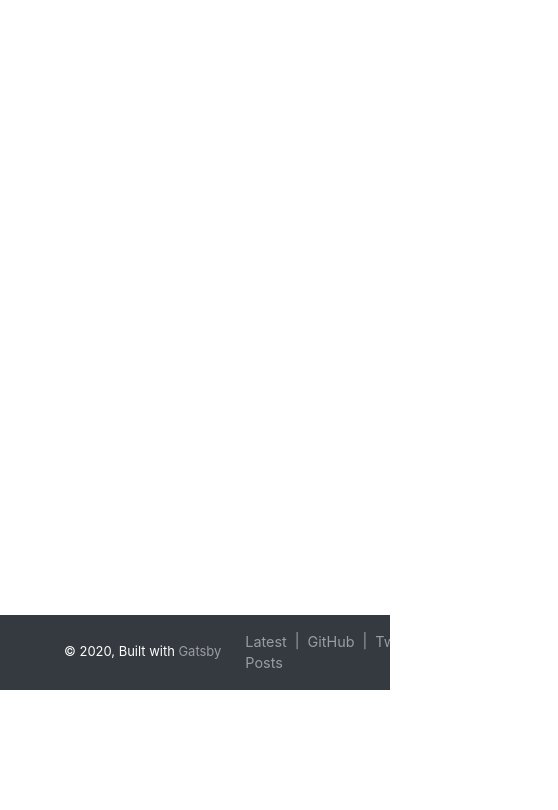
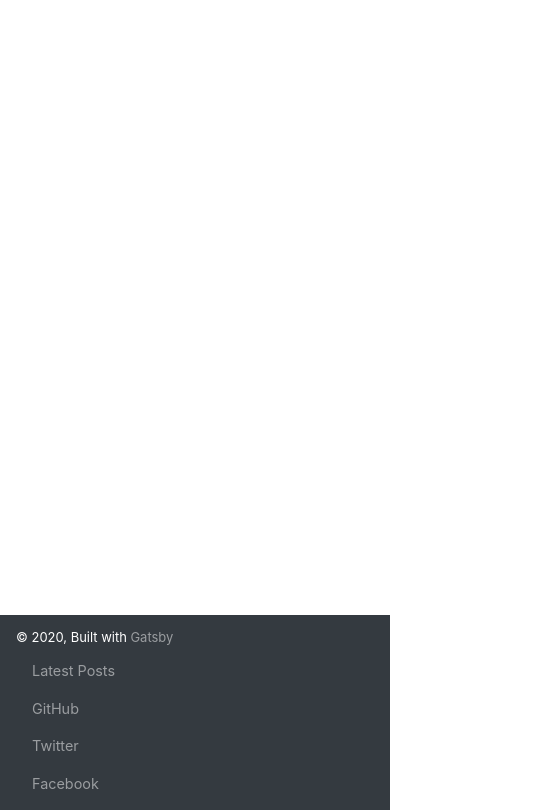
Before and after one commit to schwabbthedeck/gatsby-min-dev-blog-portfolio, a Gatsby site: page / in a window 390 px wide. Shown: the part 208-1018 px from the top of the page, 558 px wide, since content can reach past the window. Before the commit the page ends 898 px from the top, so only its background shows below. Built offline with nearby package versions, Linux system fonts and the light colour scheme; Gatsby itself is replaced by a stand-in of ours; some packages are replaced by stand-ins of ours.

Commit message:
Updated footer styles for mobile

```diff
--- a/src/components/footer.js
+++ b/src/components/footer.js
@@ -1,36 +1,43 @@
 import React from "react"
-import { Container, Navbar, Nav } from "react-bootstrap"
+import { Container, Row, Col, Navbar, Nav } from "react-bootstrap"
 import { Link } from "gatsby"
 
 export default () => (
   <Container fluid className="footer px-0">
-    {/* <footer> */}
     <Navbar bg="dark" variant="dark">
-      <Navbar.Brand className="pl-5 nav-links">
+      <Row style={{ minWidth: '100%' }}>
+        <Col md={2}>
+          <Navbar.Brand className="nav-links">
             © 2020, Built with
           {` `}
             <a title="Gatsby" href="https://www.gatsbyjs.org" target="_blank" rel="noopener noreferrer">Gatsby</a>
           </Navbar.Brand>
-      <Navbar.Collapse className="justify-content-end">
-        <Nav className="pr-3 mr-4 nav-links">
+        </Col>
+        <Col md={1}></Col>
+        <Col md={2}>
           <Nav.Link as={Link} to="/" title="Latest Posts">
             Latest Posts
               </Nav.Link>
+        </Col>
         <span className="divider">|</span>
+        <Col md={2}>
           <Nav.Link title="GitHub" href="https://www.github.com/" target="_blank" rel="noopener noreferrer">
             GitHub
               </Nav.Link>
+        </Col>
         <span className="divider">|</span>
+        <Col md={2}>
           <Nav.Link title="Twitter" href="https://www.twitter.com/" target="_blank" rel="noopener noreferrer">
             Twitter
               </Nav.Link>
+        </Col>
         <span className="divider">|</span>
+        <Col md={2}>
           <Nav.Link title="Facebook" href="https://www.facebook.com/" target="_blank" rel="noopener noreferrer">
             Facebook
               </Nav.Link>
-        </Nav>
-      </Navbar.Collapse>
+        </Col>
+      </Row>
     </Navbar>
-    {/* </footer> */}
   </Container>
 )
--- a/src/components/header.js
+++ b/src/components/header.js
@@ -7,7 +7,7 @@ import { Link } from "gatsby"
 export default () => (
   <Container fluid className="header px-0">
     <Navbar fixed="top" collapseOnSelect expand="md" bg="dark" variant="dark">
-      <Navbar.Brand className="pl-5" as={Link} to="/">
+      <Navbar.Brand as={Link} to="/">
         <svg width="24" height="24" viewBox="0 0 24 24" fill="none" xmlns="http://www.w3.org/2000/svg"><path d="M13.325 3.05011L8.66741 20.4323L10.5993 20.9499L15.2568 3.56775L13.325 3.05011Z" fill="currentColor" /><path d="M7.61197 18.3608L8.97136 16.9124L8.97086 16.8933L3.87657 12.1121L8.66699 7.00798L7.20868 5.63928L1.04956 12.2017L7.61197 18.3608Z" fill="currentColor" /><path d="M16.388 18.3608L15.0286 16.9124L15.0291 16.8933L20.1234 12.1121L15.333 7.00798L16.7913 5.63928L22.9504 12.2017L16.388 18.3608Z" fill="currentColor" /></svg>
       </Navbar.Brand>
       <Navbar.Toggle aria-controls="responsive-navbar-nav" />
--- a/src/components/styles.css
+++ b/src/components/styles.css
@@ -10,11 +10,12 @@
   font-size: 0.9em;
 }
 
-.footer .navbar-brand a {
+.footer .navbar-brand a, .footer .nav-link {
   color: rgba(255, 255, 255, 0.5);
+  text-align: center;
 }
 
-.footer .navbar-brand a:hover {
+.footer .navbar-brand a:hover, .footer .nav-link:hover {
   text-decoration: none;
   color: rgba(255, 255, 255, 0.75);
 }
@@ -63,3 +64,22 @@ a {
 .blog-post-list-item .card-title {
   color: rgba(0, 0, 0, 0.8);
 }
+
+/* // Small devices (landscape phones, 576px and up)
+@media (min-width: 576px) { ... } */
+
+/*  Medium devices (tablets, 768px and up) */
+@media (max-width: 768px) {
+  .footer .divider {
+    display: none;
+  }
+  .footer .nav-link {
+    text-align: left;
+  }
+ }
+
+/* // Large devices (desktops, 992px and up)
+@media (min-width: 992px) { ... }
+
+// Extra large devices (large desktops, 1200px and up)
+@media (min-width: 1200px) { ... } */
```
Lines whose indentation alone changed are shown as unchanged.
